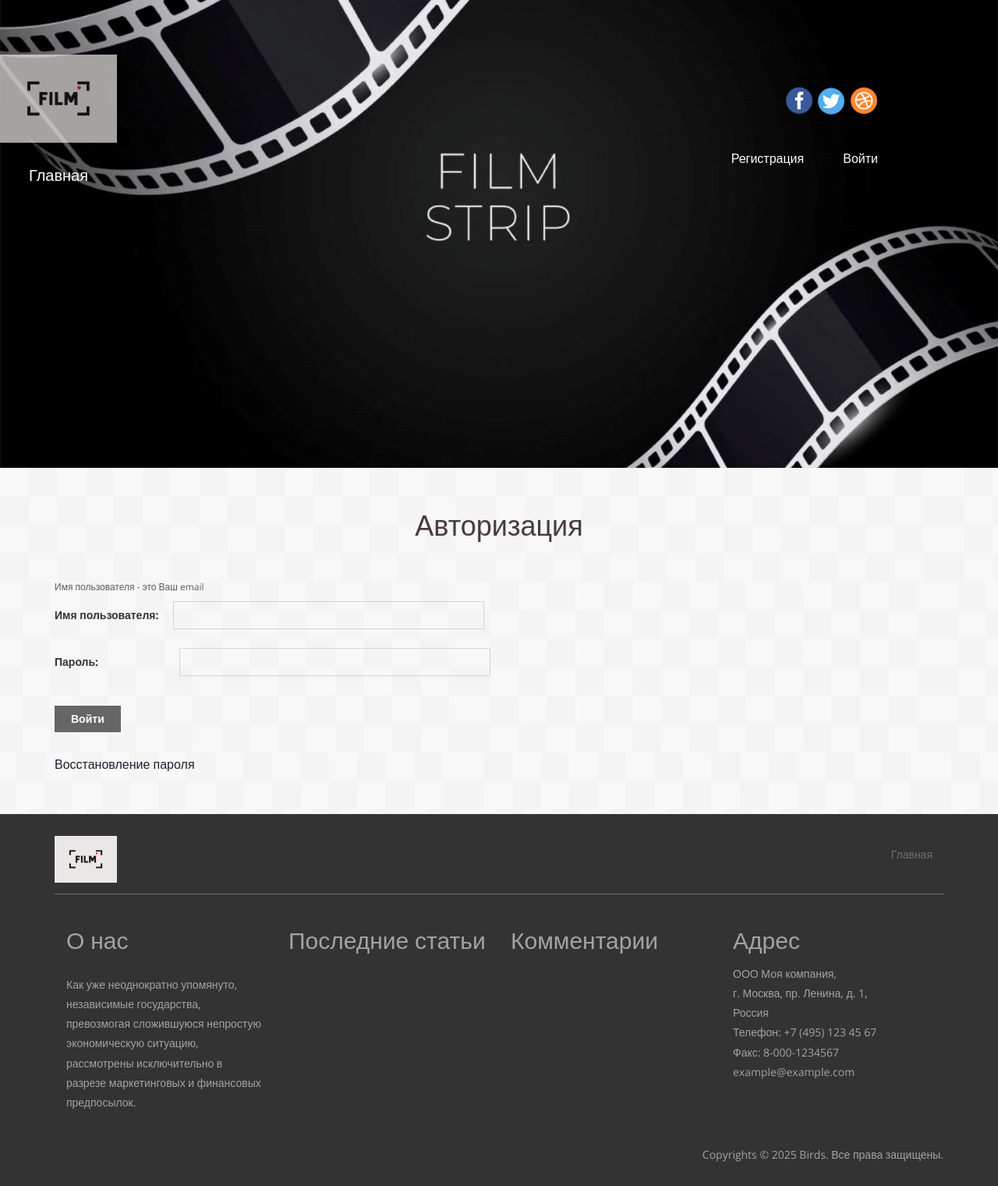
After one commit to TutunkinVladislav/Blog, a Django app: page /accounts/login/ in a window 1280 px wide. The commit adds this page. Shown: the whole page at 78% size. Run offline with Django 3.2, Linux system fonts and the light colour scheme; data that the repository does not hold is empty; some libraries are stand-ins or nearby versions.

Commit message:
Add authentication users

```diff
--- a/blog/settings.py
+++ b/blog/settings.py
@@ -55,7 +55,7 @@ ROOT_URLCONF = 'blog.urls'
 TEMPLATES = [
     {
         'BACKEND': 'django.template.backends.django.DjangoTemplates',
-        'DIRS': [BASE_DIR / 'email'],
+        'DIRS': [BASE_DIR],
         'APP_DIRS': True,
         'OPTIONS': {
             'context_processors': [
@@ -129,3 +129,6 @@ STATIC_URL = '/static/'
 DEFAULT_AUTO_FIELD = 'django.db.models.BigAutoField'
 
 EMAIL_BACKEND = "django.core.mail.backends.console.EmailBackend"
+
+LOGIN_REDIRECT_URL = '/'
+LOGOUT_REDIRECT_URL = '/'
--- a/blog/urls.py
+++ b/blog/urls.py
@@ -8,7 +8,8 @@ from django.views.generic import RedirectView
 urlpatterns = [
     path('admin/', admin.site.urls),
     path('films/', include('films.urls')),
-    path('', RedirectView.as_view(url='/films/', permanent=True))
+    path('', RedirectView.as_view(url='/films/', permanent=True)),
+    path('accounts/', include('django.contrib.auth.urls')),
 ]
 
 urlpatterns += static(settings.STATIC_URL, document_root=settings.STATIC_ROOT)
--- a/films/static/css/style.css
+++ b/films/static/css/style.css
@@ -1438,16 +1438,26 @@ font-size: 36px;
 
 /*Registration*/
 
-.regist a {
-	display: inline-block;
+.regist, .regist a {
+	display: inline;
 	color: #FFFFFF;
-	padding-bottom: 50px;
+	padding-top: 20px;
+	padding-left: 25px;
 	font-size: 16px;
 	text-decoration: none;
+	float: right;
 }
 
 .regist a:hover {
 	text-decoration: underline;
+}
+
+.logout {
+	display: block;
+	color: #FFFFFF;
+	padding-top: 20px;
+	font-size: 16px;
+	text-decoration: none;
 }
 
 .regist_success {
@@ -1463,3 +1473,23 @@ font-size: 36px;
 .errorlist {
 	color: #f10909;
 }
+
+/*authentication*/
+
+.auth input[type='password'] {
+	margin-left: 85px;
+}
+
+.auth label {
+	margin-right: 15px;
+}
+
+.help-text {
+	color: #5e5e5e;
+	font-size: 12px;
+}
+
+.pass_reset {
+	margin-top: 30px;
+	font-size: 16px;
+}
--- a/films/templates/main.html
+++ b/films/templates/main.html
@@ -38,12 +38,19 @@
 				</div>
 				<div class="banner-grid-info">
 					<div class="social-icons">
-                        <div class="regist"><a href="{% url 'regist' %}">Регистрация</a></div>
 						<ul>
 							<li><a href="#" class="facebook"></a></li>
 							<li><a href="#" class="facebook twitter"></a></li>
 							<li><a href="#" class="facebook dribble"></a></li>
 						</ul>
+                        {% if user.is_authenticated %}
+                            <a class="logout" href="{% url 'logout' %}?next={{ request.path }}">Выход</a>
+                            <br>
+                            <div class="regist">Вы: {{ user.first_name }}</div>
+                        {% else %}
+                            <div class="regist"><a href="{% url 'login' %}?next={{ request.path }}">Войти</a></div>
+                            <div class="regist"><a href="{% url 'regist' %}">Регистрация</a></div>
+                        {% endif %}
 					</div>
 				</div>
 				<div class="clearfix"> </div>
--- /dev/null
+++ b/films/templates/registration/login.html
@@ -0,0 +1,26 @@
+{% extends 'index.html' %}
+{% block title %}
+    <title>Авторизация</title>
+{% endblock %}
+{% block content %}
+    {% load static %}
+    <div class="contact">
+		<!-- container -->
+		<div class="container">
+			<div class="contact-grids">
+                <div class="contact-form">
+                    <h3>Авторизация</h3>
+                    <form action="" method="POST">
+                        {% csrf_token %}
+                        <p class="help-text">Имя пользователя - это Ваш email</p>
+                        <div class="auth">{{ form.as_p }}</div>
+                        <input type="hidden" name="next" value="{{ next }}">
+                        <input type="submit" value="Войти">
+                    </form>
+                    <p class="pass_reset"><a href="{% url 'password_reset' %}">Восстановление пароля</a></p>
+                </div>
+                <div class="clearfix"> </div>
+            </div>
+        </div>
+    </div>
+{% endblock %}
```
